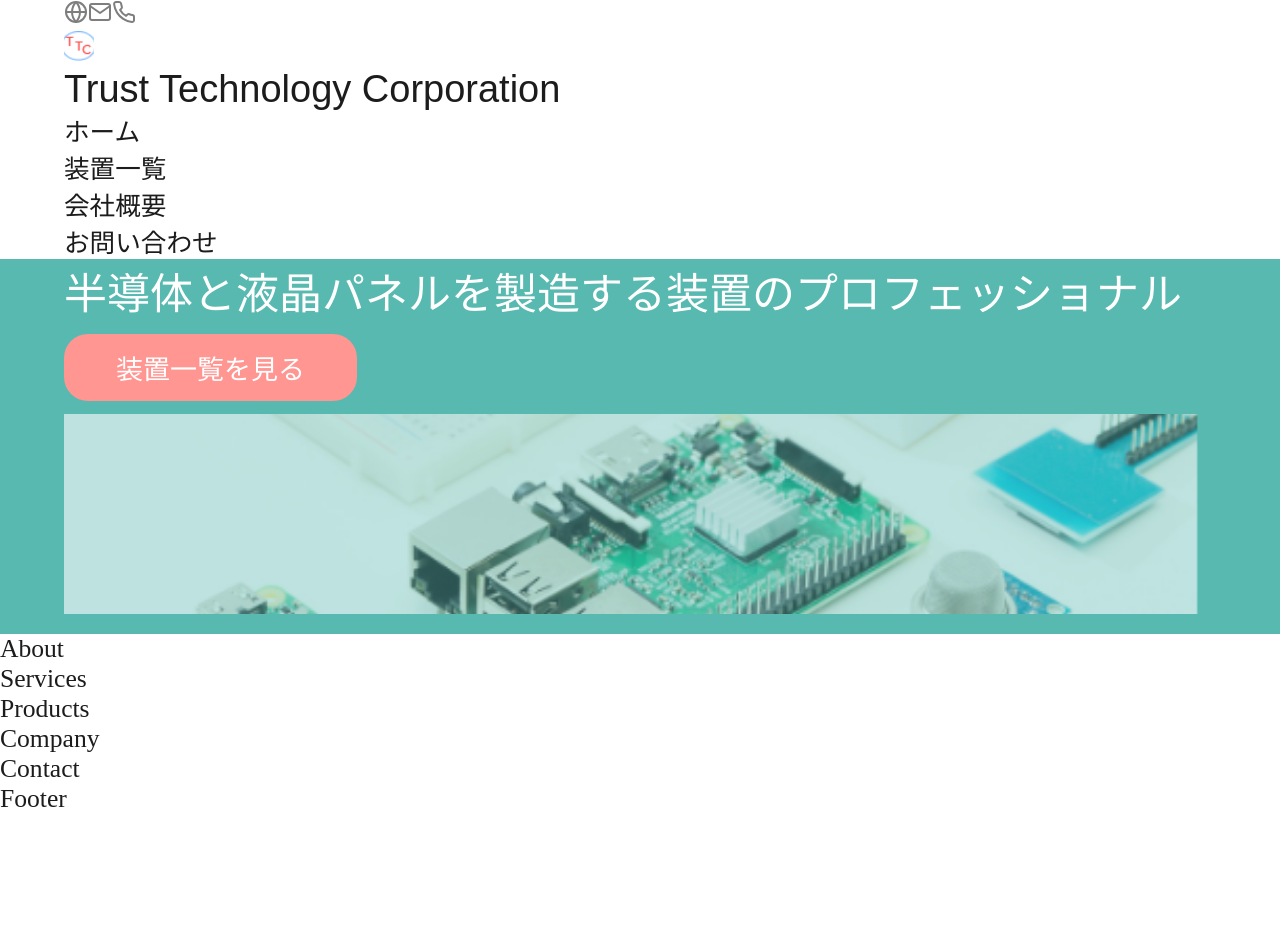
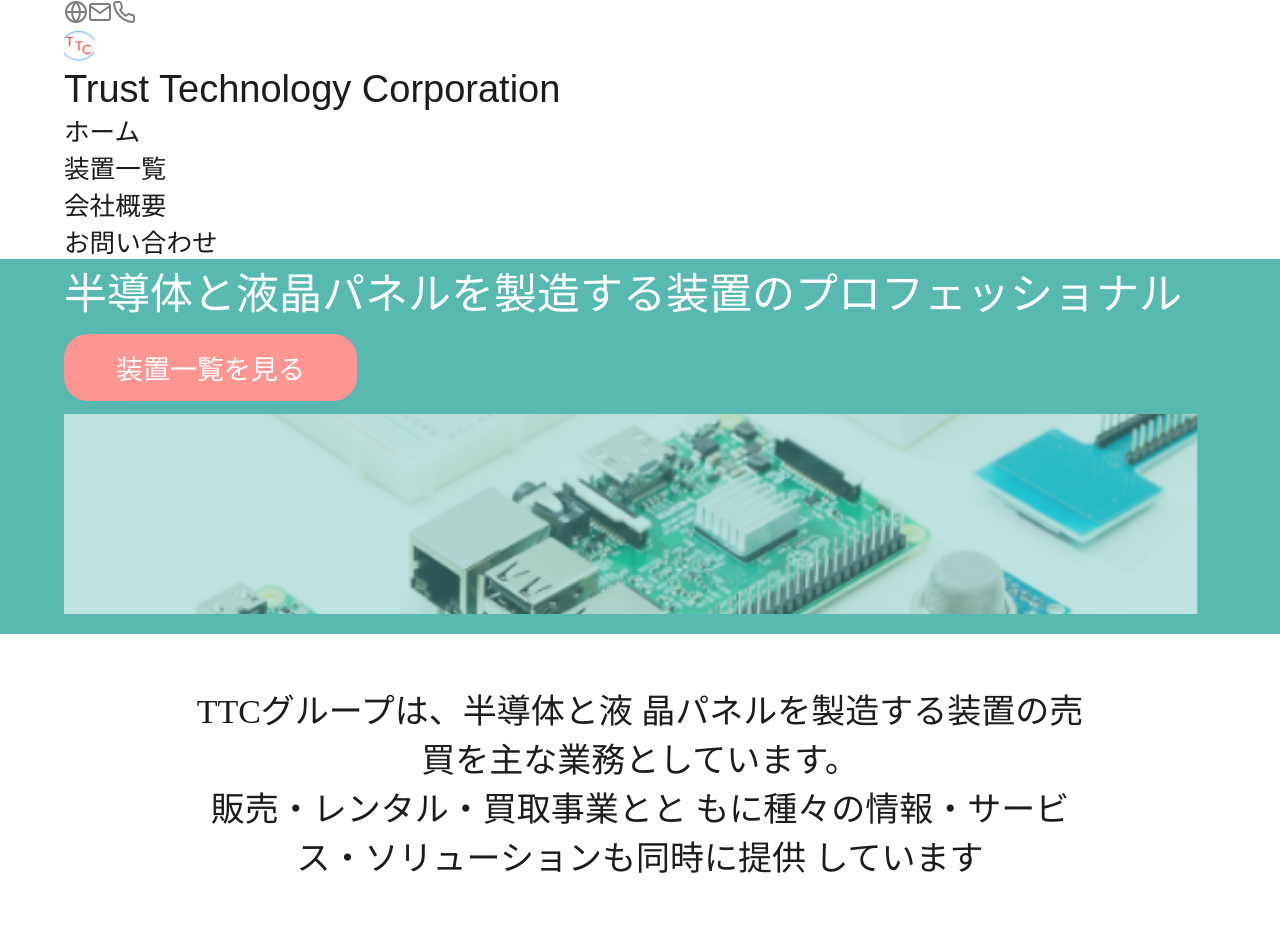
Before and after one commit to satoshi-create/TTC_re, a Next.js app: page / in a window 1280 px wide. Shown: the top 934 px of the page. Before the commit the page ends 814 px from the top, so only its background shows below. Built offline with nearby package versions, Linux system fonts and the light colour scheme.

Commit message:
Aboutコンポーネントにテキストスタイルを追加

```diff
--- a/components/About.js
+++ b/components/About.js
@@ -1,9 +1,18 @@
-import React from 'react'
+import React from "react";
+import styles from "../styles/About.module.css";
 
 const About = () => {
   return (
-    <div>About</div>
-  )
-}
+    <section className="parts-grid section-padding">
+      <p className={styles.about}>
+        TTCグループは、半導体と液
+        晶パネルを製造する装置の売買を主な業務としています。
+        <br />
+        販売・レンタル・買取事業とと
+        もに種々の情報・サービス・ソリューションも同時に提供 しています
+      </p>
+    </section>
+  );
+};
 
-export default About
+export default About;
--- /dev/null
+++ b/styles/About.module.css
@@ -0,0 +1,6 @@
+.about {
+  width: 70vw;
+  margin: 0 auto;
+  text-align: center;
+  font-size: clamp(1.125rem, 0.5472rem + 2.4653vw, 2.125rem);
+}
```
